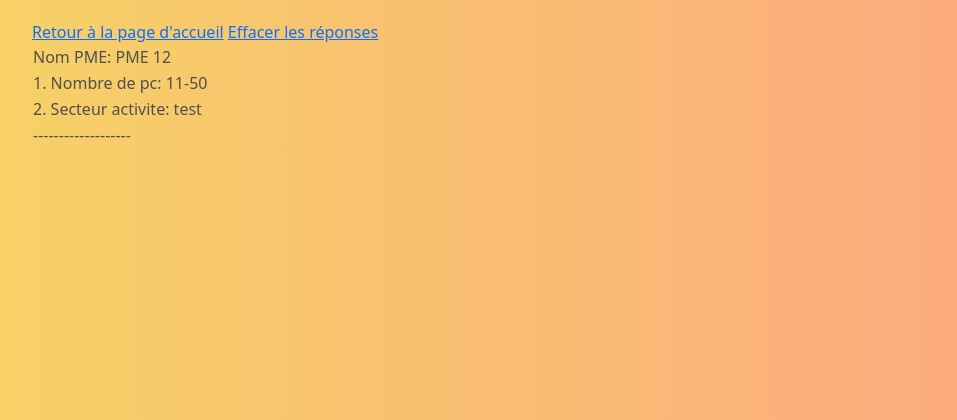
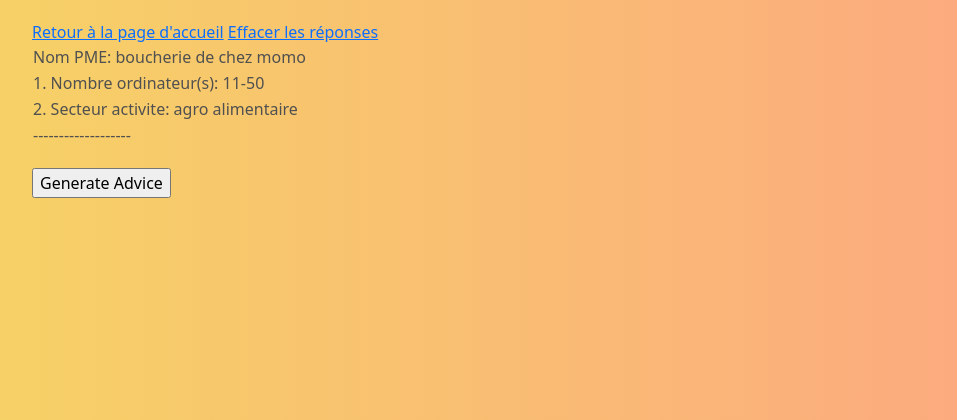
Before and after one commit to lebretonl/2024-tb, a FastAPI app: page /submit in a window 1280 px wide. Shown: the top 420 px of the page, without its empty margins (50-1007 px from the left). Run offline with FastAPI, Linux system fonts and the light colour scheme.

Commit message:
test openAI

```diff
--- a/main.py
+++ b/main.py
@@ -4,7 +4,7 @@ from fastapi.responses import HTMLResponse
 import csv
 from fastapi.responses import FileResponse
 from fastapi.responses import RedirectResponse
-import utils
+from utils import generate_test
 
 
 
@@ -32,7 +32,7 @@ def submit_form(request: Request,pcs: str = Form(...), sector: str = Form(...),
     with open('reponses.csv', mode='a', newline='') as file:
         writer = csv.writer(file)
         writer.writerow(['Nom PME: ' + nomPME])
-        writer.writerow(['1. Nombre de pc: ' + pcs])
+        writer.writerow(['1. Nombre ordinateur(s): ' + pcs])
         writer.writerow(['2. Secteur activite: ' + sector])
         writer.writerow(['-------------------'])
 
@@ -55,3 +55,22 @@ def get_submit_form(request: Request):
 def clear_csv(request: Request):
     open('reponses.csv', 'w').close()
     return RedirectResponse(url="/submit")
+
+@app.get("/advice1")
+async def generate_advice1(request: Request):
+    #with open('reponses.csv', 'r') as file:
+    #    data = list(csv.reader(file))
+    #ad = generate_test(data)
+
+    with open('reponses.csv', 'r') as file:
+        data = list(csv.reader(file))
+    sector_activity = data[2][1] if len(data) > 2 and len(data[2]) > 1 else "Secteur activite : PISCINE POUR CHAT"
+    ad = generate_test(sector_activity)
+
+    with open('reponses.csv', mode='a', newline='') as file:
+            writer = csv.writer(file)
+            writer.writerow(['xxxxxxxxxxxxxxxxx'])
+            writer.writerow(['advice: ' + ad])
+            writer.writerow(['xxxxxxxxxxxxxxxxx'])
+
+    return {"product_description": ad}
--- a/reponses.csv
+++ b/reponses.csv
@@ -1,4 +1,4 @@
-Nom PME: PME 12
-1. Nombre de pc: 11-50
-2. Secteur activite: test
+Nom PME: boucherie de chez momo
+1. Nombre ordinateur(s): 11-50
+2. Secteur activite: agro alimentaire
 -------------------
--- a/templates/affichage-reponse.html
+++ b/templates/affichage-reponse.html
@@ -14,5 +14,9 @@
         </tr>
     {% endfor %}
 </table>
+
+<form action="/advice1" method="get">
+    <input type="submit" value="Generate Advice">
+</form>
 {% endblock %}
 </html>
--- a/utils.py
+++ b/utils.py
@@ -10,9 +10,9 @@ openai.api_key = os.getenv("OPENAI_API_KEY")
 def generate_test(input):
     messages = [
         {"role": "user",
-         "content": """As a CEO,
-            I would like to know which swoftware that i could use to improve my business,
-         from the information provided to you' \n"""},
+         "content":     """As a CEO,
+                        I would like to know which software I could use to improve my business,
+                        from the information provided to you. \n"""},
     ]
 
     messages.append({"role": "user", "content": f"{input}"})
```
